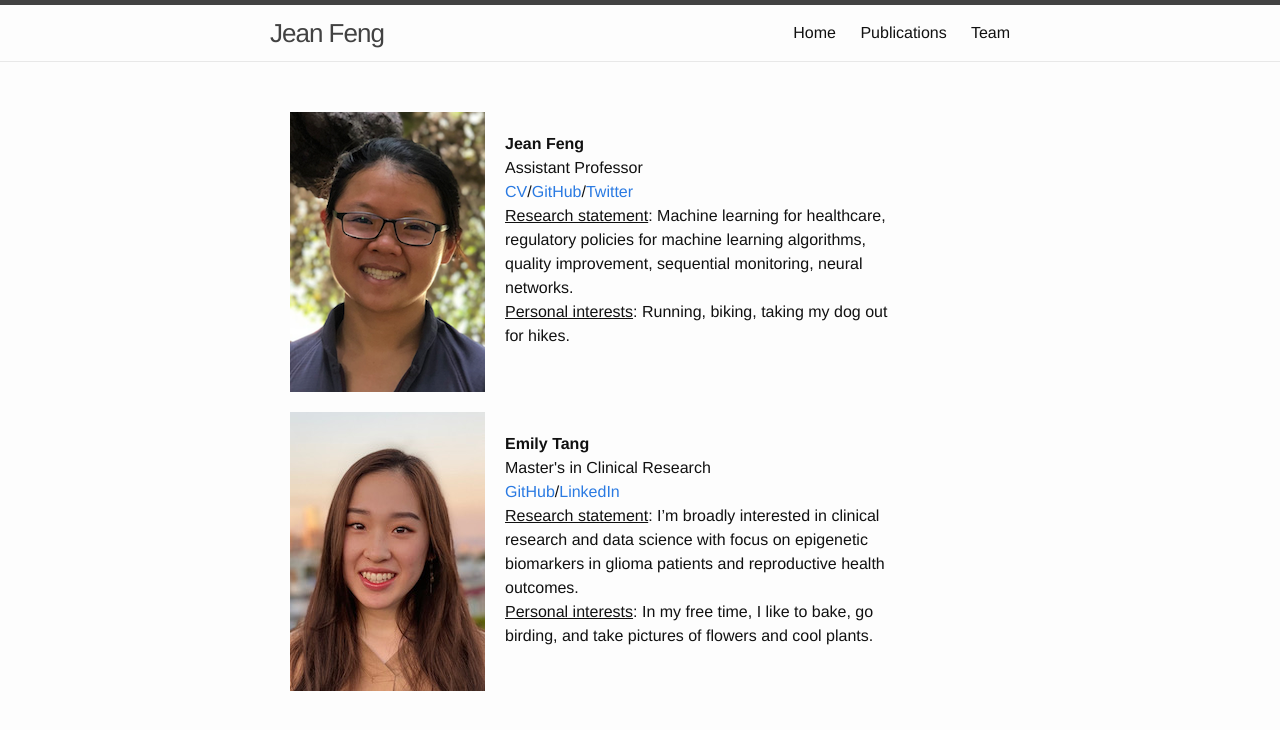
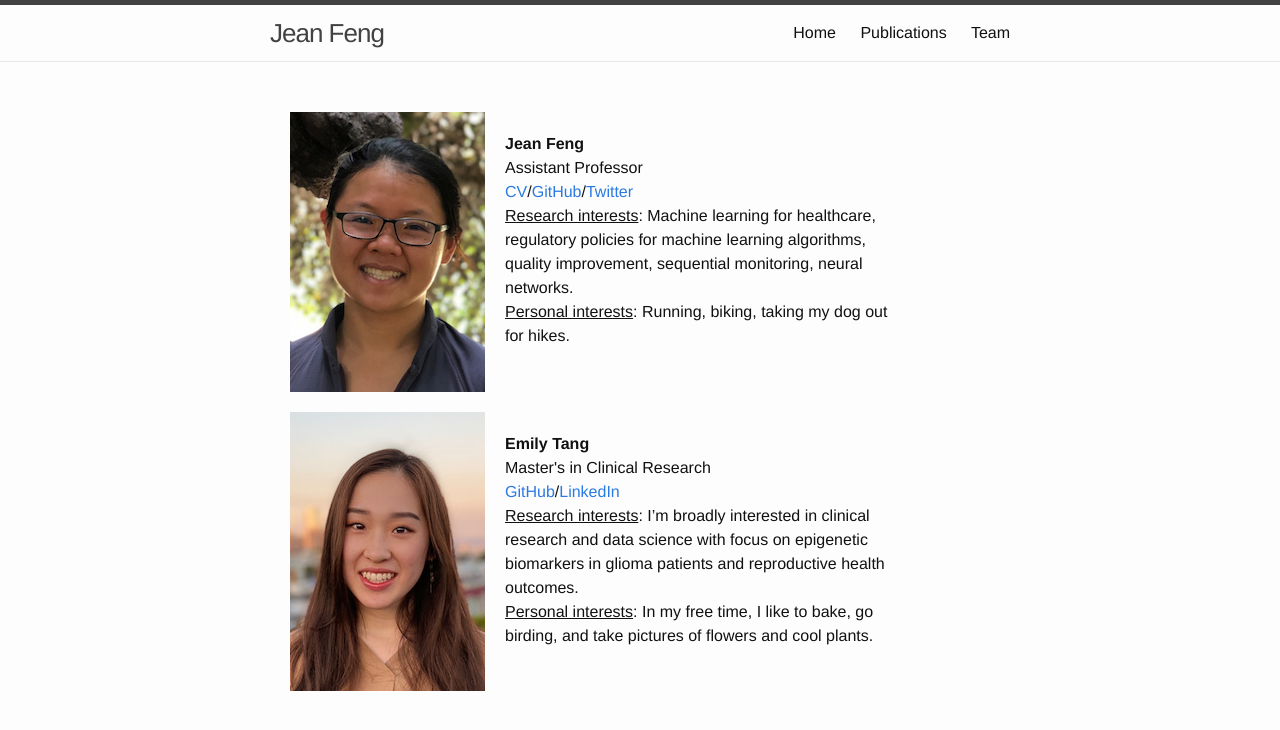
Before and after one commit to jjfeng/jjfeng.github.io, a Jekyll site: the page built from team.html, in a window 1280 px wide. Shown: the top 730 px of the page. Built offline with Jekyll 4.4.1, drawn with Linux system fonts in a browser that asks for light colours.

Commit message:
update interests

```diff
--- a/team.html
+++ b/team.html
@@ -15,7 +15,7 @@ Assistant Professor
 <br/>
 <a href="https://www.jeanfeng.com/cv.pdf">CV</a>/<a href="https://github.com/jjfeng">GitHub</a>/<a href="https://twitter.com/Jean_J_Feng">Twitter</a>
 <br/>
-<u>Research statement</u>: Machine learning for healthcare, regulatory policies for machine learning algorithms, quality improvement, sequential monitoring, neural networks.
+<u>Research interests</u>: Machine learning for healthcare, regulatory policies for machine learning algorithms, quality improvement, sequential monitoring, neural networks.
 <br/>
 <u>Personal interests</u>: Running, biking, taking my dog out for hikes.
 </div>
@@ -32,7 +32,7 @@ Master's in Clinical Research
 <br/>
 <a href="https://github.com/emumily">GitHub</a>/<a href="https://www.linkedin.com/in/emily-tang97/">LinkedIn</a>
 <br/>
-<u>Research statement</u>: I’m broadly interested in clinical research and data science with focus on epigenetic biomarkers in glioma patients and reproductive health outcomes.
+<u>Research interests</u>: I’m broadly interested in clinical research and data science with focus on epigenetic biomarkers in glioma patients and reproductive health outcomes.
 <br/>
 <u>Personal interests</u>: In my free time, I like to bake, go birding, and take pictures of flowers and cool plants.
 </div>
```
